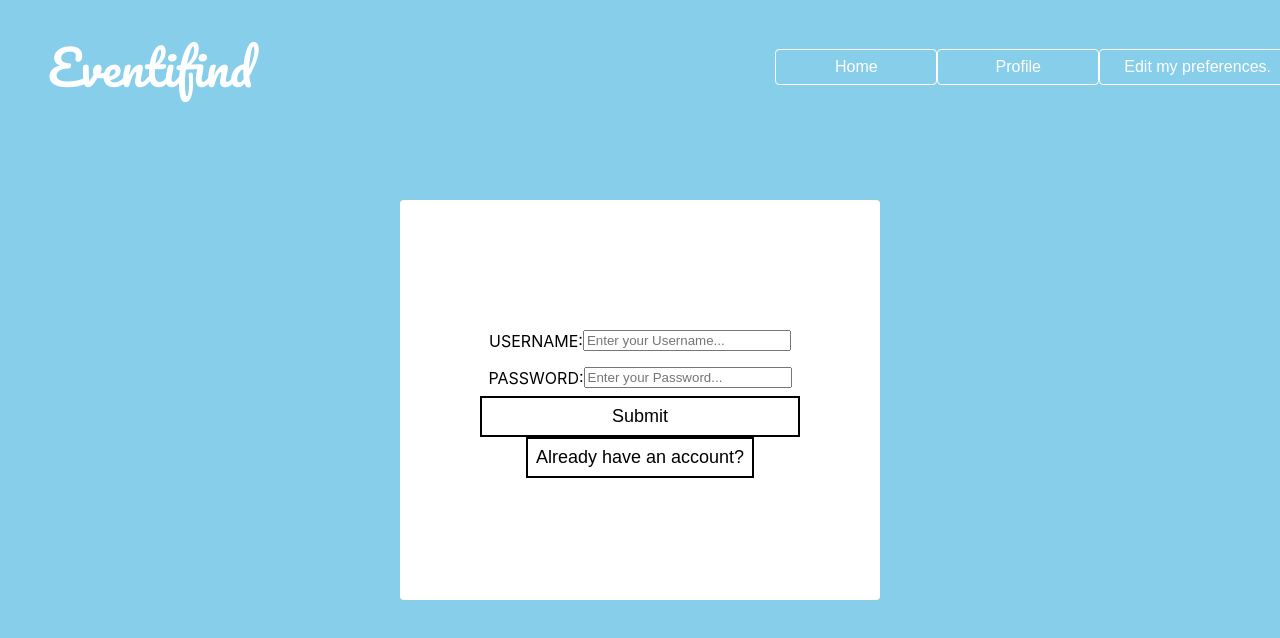
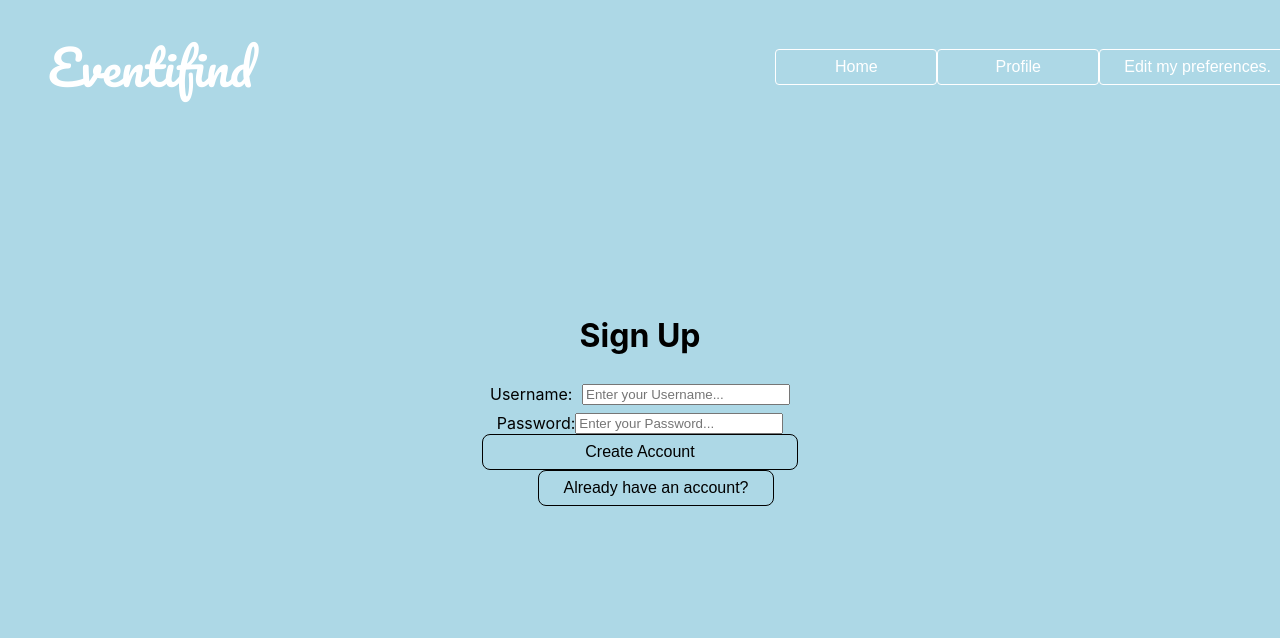
Before and after one commit to Nevnet99/Hack100, a React (Create React App) app: page /SignUp in a window 1280 px wide. Shown: the top 638 px of the page. Built offline with nearby package versions, Linux system fonts and the light colour scheme.

Commit message:
login and sign up pages updated

```diff
--- a/src/components/Login.jsx
+++ b/src/components/Login.jsx
@@ -11,11 +11,13 @@ function Login() {
   return (
     <div className="loginContainer">
       <div className="loginModal">
+      <h1 className="login"> Log in</h1>
+
         <div className="usernameContainer">
           <label for="uname">Username:</label>
           <input
             type="text"
-            placeholder="Enter Username"
+            placeholder="Enter your Username..."
             name="username"
             onChange={handleChange}
             value={userDeets.username}
@@ -27,7 +29,7 @@ function Login() {
           <label for="psw">Password:</label>
           <input
             type="password"
-            placeholder="Enter Password"
+            placeholder="Enter your Password..."
             name="password"
             onChange={handleChange}
             value={userDeets.password}
--- a/src/components/Signup.jsx
+++ b/src/components/Signup.jsx
@@ -22,8 +22,9 @@ function Signup() {
   return (
     <div className="Signup">
       <div className="userProfile">
+        <h1 className="signUp"> Sign Up</h1>
         <label className="usernameInput">
-          USERNAME:
+          Username:
           <input
             placeholder="Enter your Username..."
             type="text"
@@ -34,7 +35,7 @@ function Signup() {
         </label>
 
         <label className="passwordInput">
-          PASSWORD:
+          Password:
           <input
             placeholder="Enter your Password..."
             type="password"
@@ -43,9 +44,9 @@ function Signup() {
             onChange={handleChange}
           />
         </label>
-        <button onClick={handleSubmit}>Submit</button>
+        <button className="button" onClick={handleSubmit}>Create Account</button>
         <Link to="/Login">
-          <button>Already have an account?</button>
+          <button className="button">Already have an account?</button>
         </Link>
       </div>
     </div>
--- a/src/styles/Login.css
+++ b/src/styles/Login.css
@@ -4,7 +4,7 @@
   align-items: center;
   width: 100%;
   min-height: 100vh;
-  background: skyblue;
+  background: none;
 }
 
 .userNameContainer {
@@ -20,7 +20,7 @@
 }
 
 .loginModal {
-  background: white;
+  background: none;
   border-radius: 4px;
   padding: 2em;
   min-height: 30vh;
@@ -31,18 +31,6 @@
   margin: 2em;
 }
 .button {
-  margin: 0 1em;
   background: none;
-  margin-left: 1em;
-  margin-right: 1em;
-  font-size: 1em;
-  border: none;
-  color: black;
-  transition: 0.6s all;
-  outline: none;
-  cursor: pointer;
-  border: 1px solid black;
-  padding: 0.5em;
-  min-width: 70px;
-  border-radius: 8px;
-  }
+
+}
--- a/src/styles/Signup.css
+++ b/src/styles/Signup.css
@@ -3,10 +3,9 @@
   justify-content: center;
   align-items: center;
   flex-direction: column;
-  background: white;
   width: 100%;
   height: 100vh;
-  background: skyblue;
+  background: none;
 }
 
 .usernameInput {
@@ -23,11 +22,9 @@
 
 .passwordInput {
   display: flex;
-  justify-content: space-between;
+  justify-content: center;
   align-items: center;
   font-size: 1em;
-  padding: 0.5em;
-  min-width: 300px;
 }
 
 .passwordInput > input {
@@ -35,7 +32,7 @@
 }
 
 .userProfile {
-  background: white;
+  background: none;
   padding: 5em;
   border-radius: 4px;
   min-height: 30vh;
@@ -44,3 +41,6 @@
   align-items: center;
   flex-direction: column;
 }
+.button {
+  background: none;
+}
```
